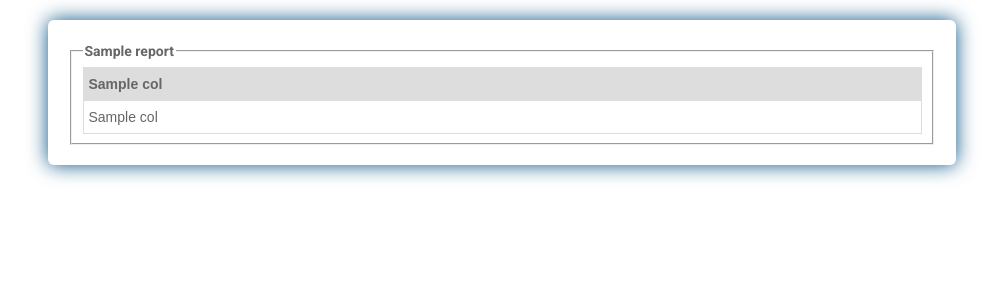
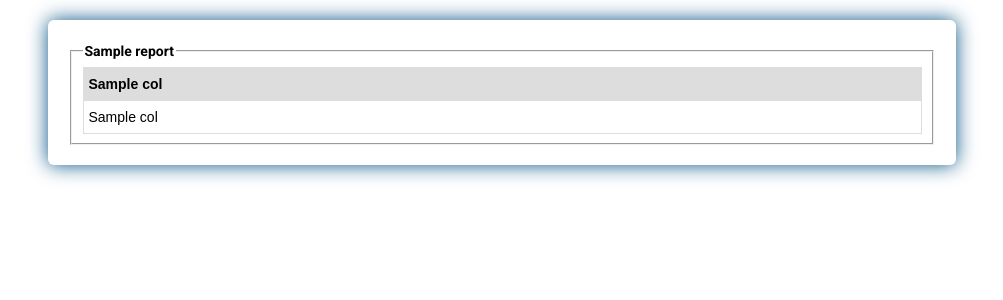
Before and after one commit to KarthickSathya22/HLF_TW_NEW2, a Flask app: template templates/bank.html in a window 1280 px wide. Shown: the top 300 px of the page, without its empty margins (138-1141 px from the left). Run offline with Flask 2, Linux system fonts and the light colour scheme; the template is opened without the code that fills it: most values are stand-ins (such as "Sample title", 1, 10 or a date in 2020); parts of the project's set-up code (start-up, migrations or seed data) failed here and were passed over; some libraries are stand-ins or nearby versions.

Commit message:
Update bank.html

```diff
--- a/templates/bank.html
+++ b/templates/bank.html
@@ -29,7 +29,7 @@
       outline: none;
       font-family: Roboto, Arial, sans-serif;
       font-size: 14px;
-      color: #666;
+      color: #000000;
       line-height: 22px;
       }
       h1 {
```
